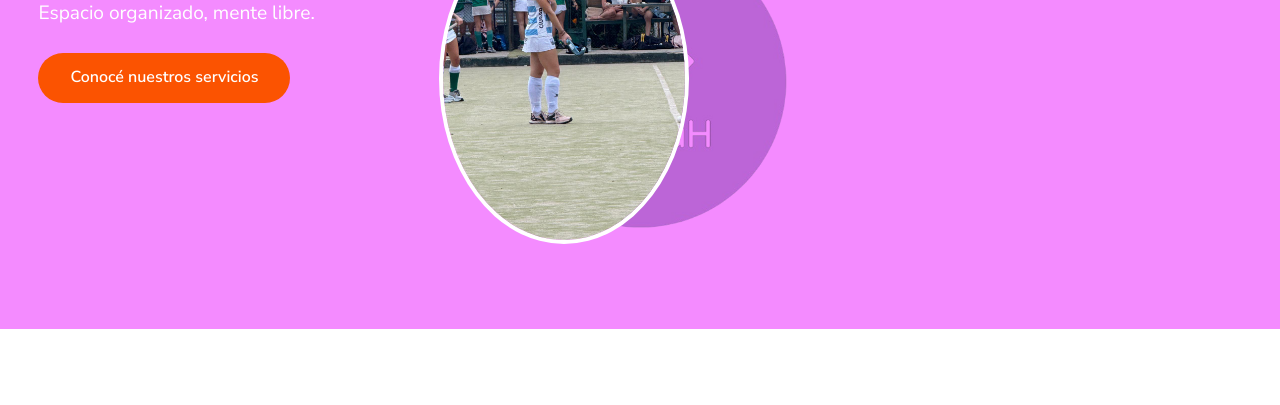
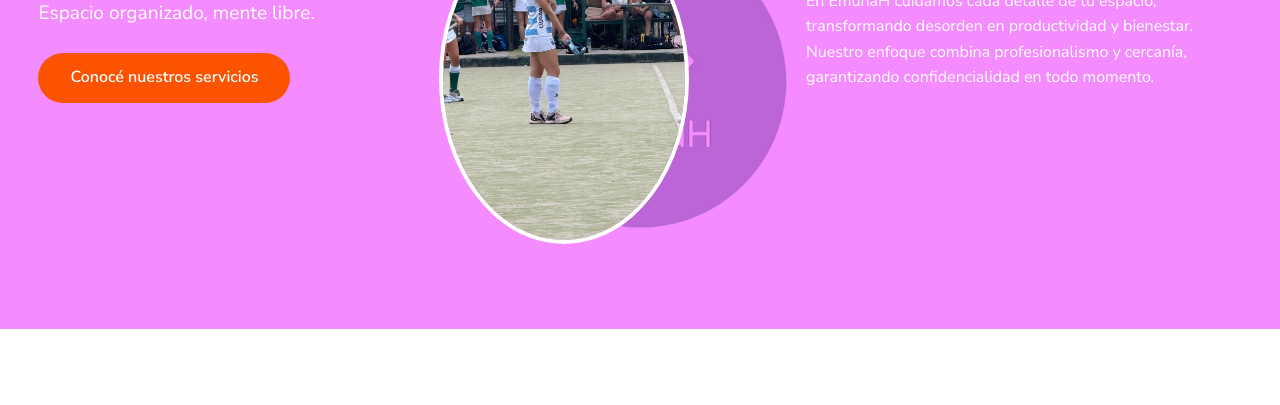
Before and after one commit to lautiaguirre/prueba1, a plain HTML site: page index.html in a window 1280 px wide. Shown: the part 274-679 px from the top of the page. Drawn offline with Linux system fonts and the light colour scheme.

Commit message:
index.html

```diff
--- a/index.html
+++ b/index.html
@@ -35,7 +35,10 @@
     </div>
     <div class="hero-about">
       <h2>Sobre nosotros:</h2>
-      <p><!-- espacio para texto --></p>
+      <p>
+        En EmunaH cuidamos cada detalle de tu espacio, transformando desorden en productividad y bienestar.
+        Nuestro enfoque combina profesionalismo y cercanía, garantizando confidencialidad en todo momento.
+      </p>
     </div>
   </section>
 
@@ -58,8 +61,10 @@
   <section id="como-trabajamos" class="how-we-work">
     <h2>Cómo trabajamos</h2>
     <p>
-      Visito la oficina, hago un diagnóstico, diseño una propuesta personalizada y la implemento sin necesidad de mover documentación fuera del lugar.<br>
-      No es solo un servicio técnico, sino también humano, con atención cercana, soluciones adaptadas y respaldo legal (confidencialidad).
+      Visito la oficina, hago un diagnóstico, diseño una propuesta personalizada y la implemento
+      sin necesidad de mover documentación fuera del lugar.<br>
+      No es solo un servicio técnico, sino también humano, con atención cercana, soluciones adaptadas
+      y respaldo legal (confidencialidad).
     </p>
   </section>
 
```
